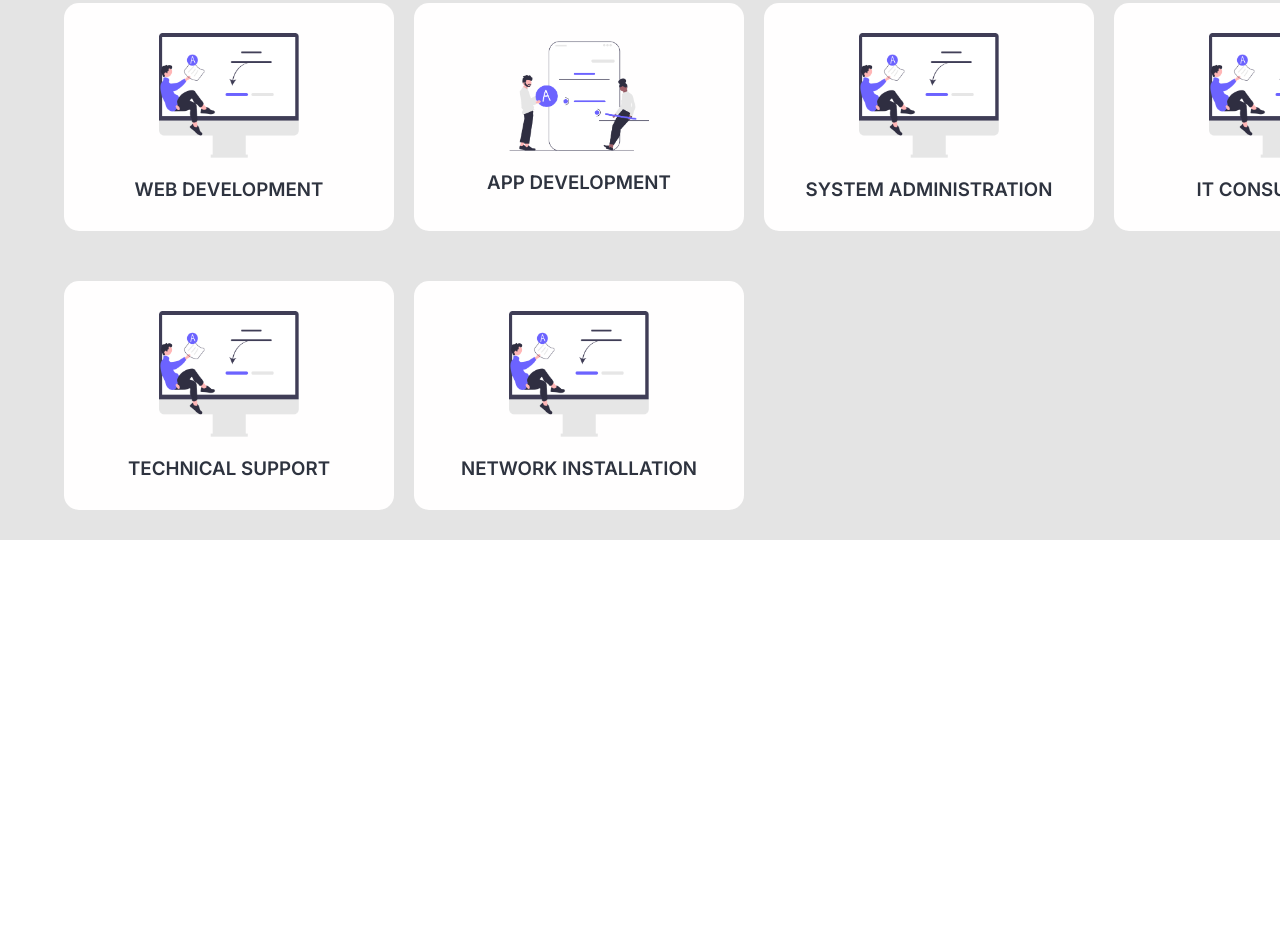
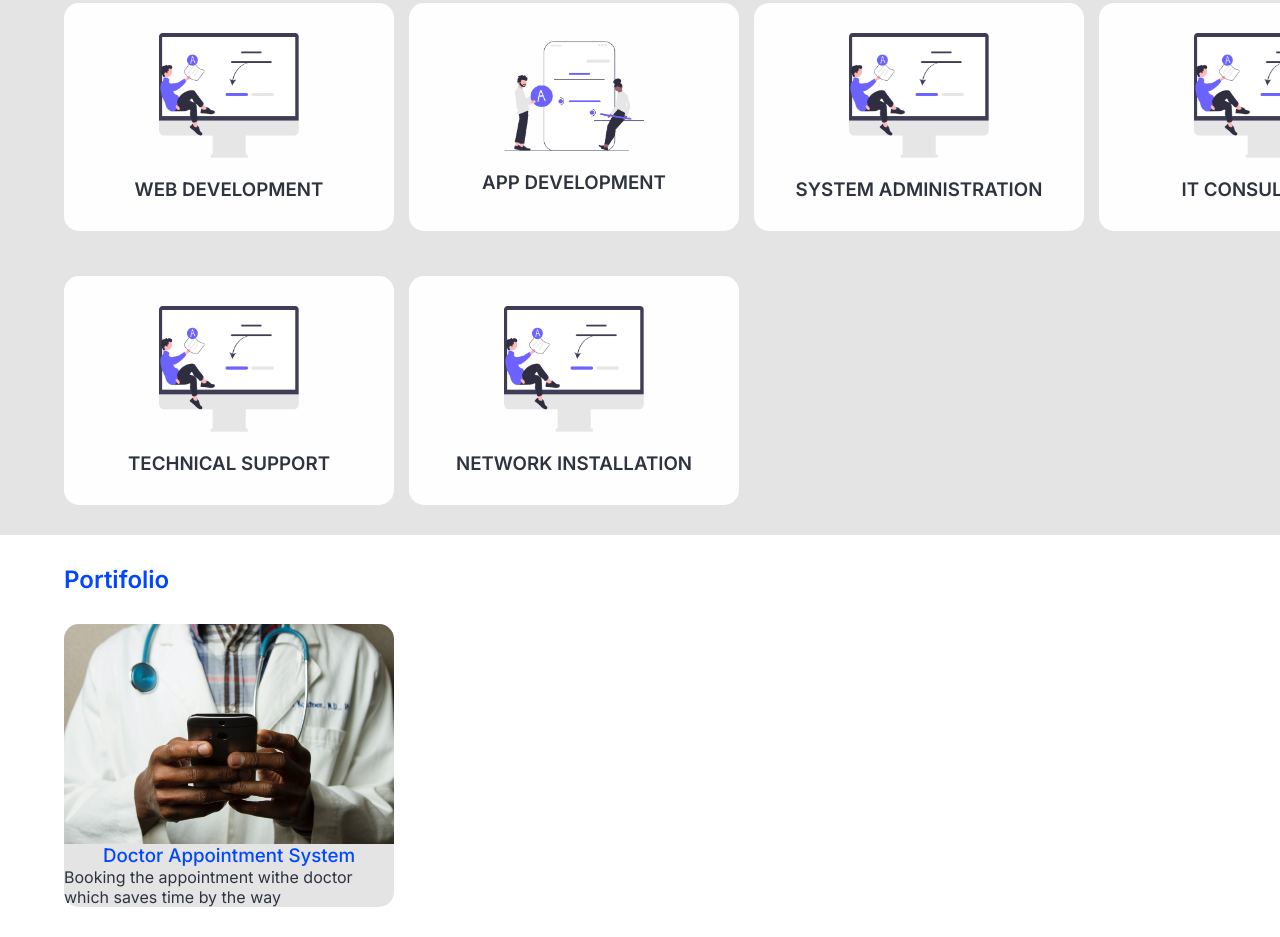
Before and after one commit to sostene12/my-brand, a plain HTML site: page index.html in a window 1280 px wide. Shown: the part 1370-2307 px from the top of the page. Before the commit the page ends 1940 px from the top, so only its background shows below. Drawn offline with Linux system fonts and the light colour scheme; files whose address does not match are found by name.

Commit message:
working on portifolio section

```diff
--- a/index.html
+++ b/index.html
@@ -98,7 +98,20 @@
                 </div>
             </div>
         </div>
+    </section>
 
+    <section class="portifolio-section">
+        <h2>Portifolio</h2>
+        <div class="cards-section">
+            <div class="card">
+                <img src="./images/doctor.jpg" alt="svg image">
+                <h3>Doctor Appointment System</h3>
+                <div class="explanation">
+                    Booking the appointment withe
+                    doctor which saves time by the way
+                </div>
+            </div>
+        </div>
     </section>
 
     <script src="./scripts//app.js"></script>
--- a/styles/main.css
+++ b/styles/main.css
@@ -186,7 +186,7 @@ main .intro-word{
     display: grid;
     grid-template-columns: 1fr 1fr 1fr 1fr;
     grid-row: 2;
-    grid-gap:20px ;
+    grid-gap:15px ;
 }
 
 .services .card img{
@@ -197,3 +197,40 @@ main .intro-word{
 .services .card h3{
     padding-top: 20px;
 }
+
+/* PORTIFOLIO SECTION */
+
+.portifolio-section{
+    width: 90vw;
+    margin: 30px auto;
+}
+
+.portifolio-section h2{
+    color: var(--bule);
+    padding-bottom: 30px;
+}
+
+.portifolio-section .card{
+    background-color: var(--gray);
+    width: 330px;
+    height: auto;
+    border-radius: 15px;
+    display: flex;
+    flex-direction: column;
+    justify-content: center;
+    align-items: center;
+    cursor: pointer;
+}
+
+.portifolio-section .card img{
+    width: 100%;
+    height: 100;
+    object-fit: contain;
+    border-top-left-radius: 15px;
+    border-top-right-radius: 15px;
+}
+
+.portifolio-section h3{
+    color: var(--bule);
+    font-weight: 500;
+}
```
Also changed, not shown: images/doctor.jpg (added).
